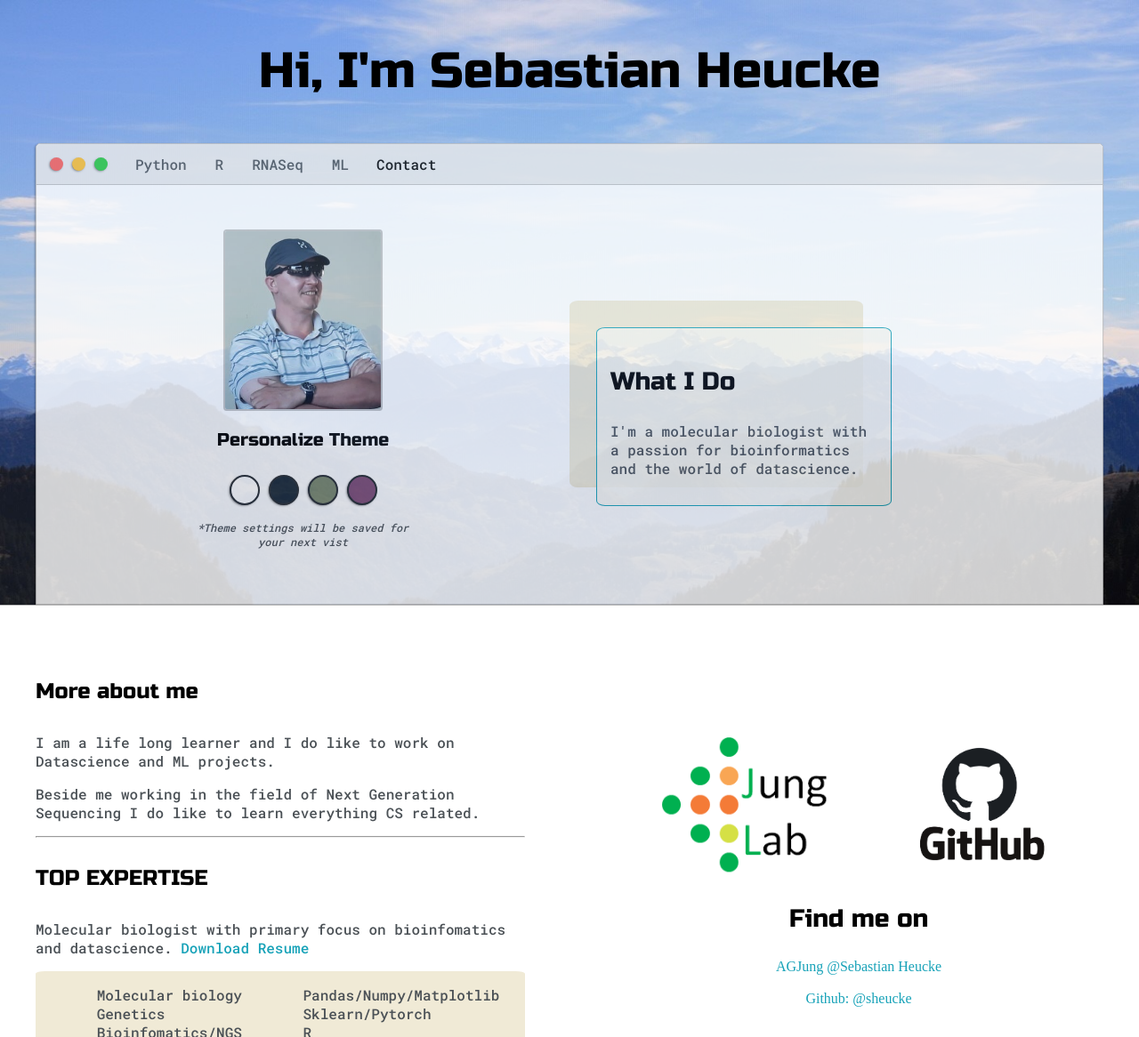
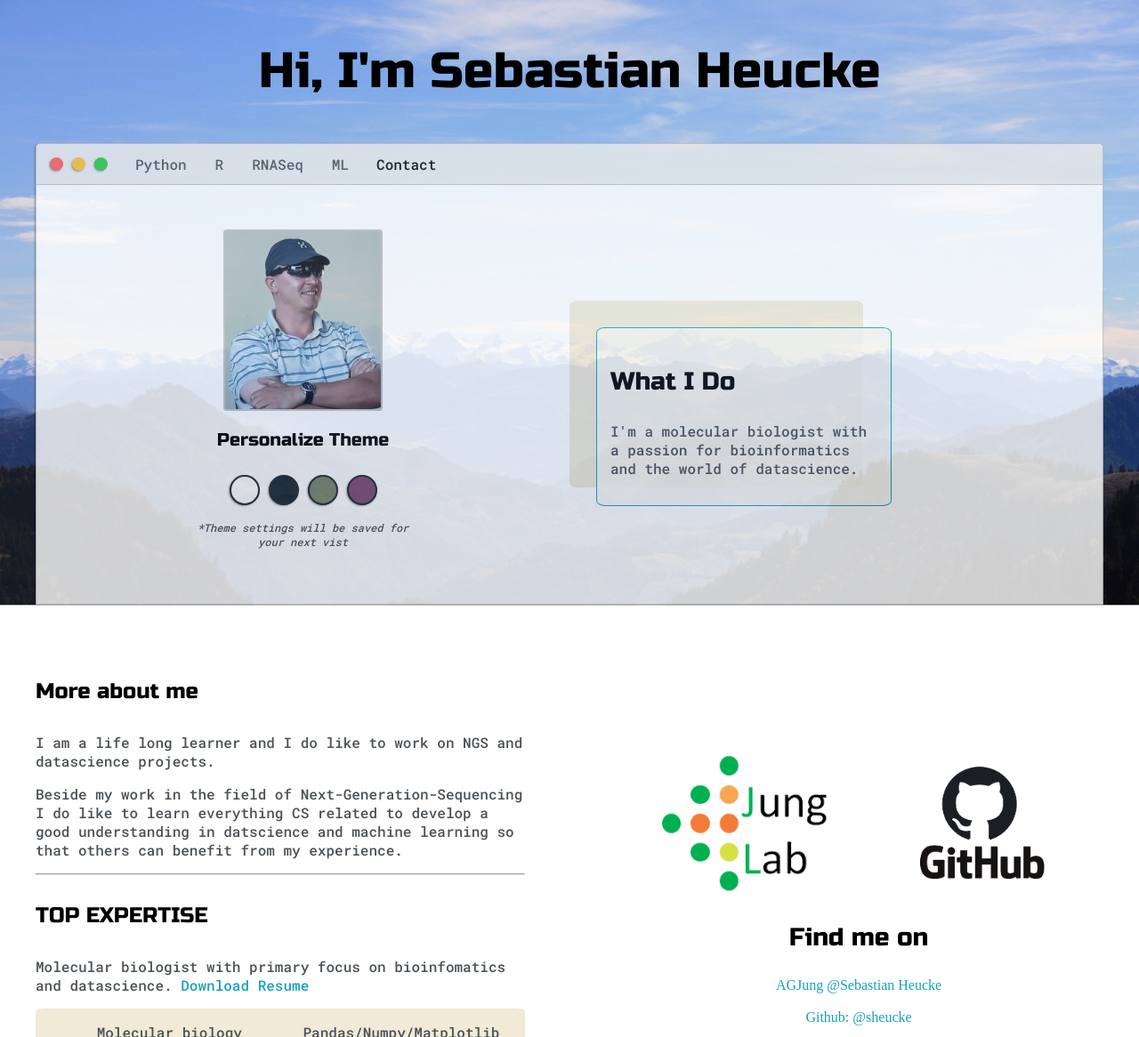
Before and after one commit to sheucke/sheucke.github.io, a plain HTML site: page index.html in a window 1280 px wide. Shown: the top 1166 px of the page at 89% size. Drawn offline with Linux system fonts and the light colour scheme.

Commit message:
changed the about me text

```diff
--- a/index.html
+++ b/index.html
@@ -133,10 +133,13 @@
                 <div class="about-me">
                     <h4>More about me</h4>
 
-                    <p>I am a life long learner and I do like to work on Datascience and ML projects.</p>
+                    <p>I am a life long learner and I do like to work on NGS and datascience projects.</p>
 
-                    <p>Beside me working in the field of Next Generation Sequencing I do like to learn everything CS
-                        related.</p>
+                    <p>Beside my work in the field of Next-Generation-Sequencing I do like to learn everything CS
+                        related to
+                        develop a good understanding in datscience and machine learning so that others can benefit from
+                        my experience.
+                    </p>
 
 
                     <hr>
```
